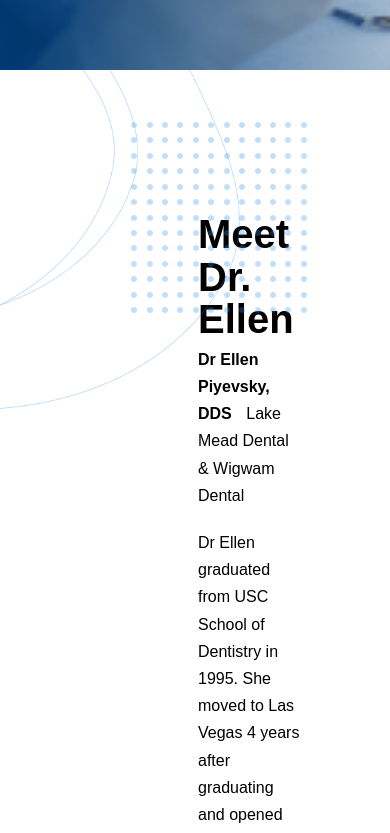
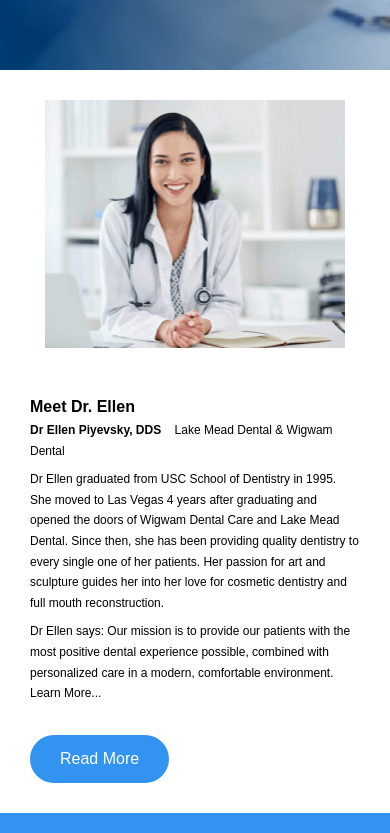
Before and after one commit to idenispankov/lake_mead_dental_next_js, a Next.js app: page / in a window 390 px wide. Shown: the part 715-1548 px from the top of the page. Built offline with nearby package versions, Linux system fonts and the light colour scheme.

Commit message:
home page doctor section fully responsive

```diff
--- a/components/HomeDoctor.js
+++ b/components/HomeDoctor.js
@@ -1,21 +1,13 @@
 import homeDoctorStyles from '../styles/HomeDoctor.module.css';
-import Image from 'next/image';
 import Link from 'next/link';
-import roundlInesImage from '../public/images/round_lines_doctor.svg';
-import dotsImage from '../public/images/dots_doctor.svg';
-import doctorEllenImage from '../public/images/doctor_ellen.jpg';
 
 export default function HomeDoctor() {
   return (
     <section className={homeDoctorStyles.section}>
-      <div className={homeDoctorStyles.lines__image}>
-        <Image src={roundlInesImage} alt='round blue lines for background' />
-      </div>
-      <div className={homeDoctorStyles.dotes__image}>
-        <Image src={dotsImage} alt='round blue lines for background' />
-      </div>
+      <div className={homeDoctorStyles.lines__image}></div>
+      <div className={homeDoctorStyles.dotes__image}></div>
       <div className={homeDoctorStyles.container}>
-        <Image src={doctorEllenImage} alt='Doctor Ellen' />
+        <div className={homeDoctorStyles.doctor__image}></div>
         <div className={homeDoctorStyles.text__container}>
           <h2 className={homeDoctorStyles.heading}>Meet Dr. Ellen</h2>
           <p className={homeDoctorStyles.text}>
--- a/styles/HomeDoctor.module.css
+++ b/styles/HomeDoctor.module.css
@@ -1,28 +1,42 @@
 .section {
   padding: 125px 160px;
   /* border: 1px solid red; */
-  min-height: 754px;
+  /* min-height: 754px; */
   position: relative;
 }
 
 .lines__image {
+  background: url('../public/images/round_lines_doctor.svg');
+  width: 816px;
+  height: 712px;
   position: absolute;
   top: 0;
   left: 0;
+  z-index: -1;
 }
 
 .dotes__image {
+  background: url('../public/images/dots_doctor.svg');
+  width: 176px;
+  height: 191px;
   position: absolute;
   top: 52px;
   left: 131px;
+  z-index: -1;
 }
 
 .container {
   display: flex;
 }
 
+.doctor__image {
+  background: url('../public//images/doctor_ellen.jpg') no-repeat center
+    center/cover;
+  min-width: 652px;
+  height: 483px;
+}
+
 .text__container {
-  max-width: 551px;
   margin-left: 38px;
   margin-top: 18px;
 }
@@ -63,3 +77,111 @@
 .button:hover {
   background-color: #02509e;
 }
+
+@media screen and (max-width: 1470px) {
+  .section {
+    padding: 75px 60px;
+  }
+  .dotes__image {
+    top: 35px;
+    left: 20px;
+  }
+}
+
+@media screen and (max-width: 1280px) {
+  .doctor__image {
+    background: url('../public/images/doctor_ellen_1280.jpg') no-repeat center
+      center/cover;
+    min-width: 439px;
+    height: 386px;
+  }
+
+  .text__container {
+    margin-top: 0;
+  }
+  .heading {
+    font-size: 30px;
+    line-height: 31.95px;
+    margin-bottom: 13px;
+  }
+  .text__span {
+    font-size: 14px;
+    line-height: 23.8px;
+  }
+  .text {
+    font-size: 14px;
+    line-height: 23.8px;
+    margin-bottom: 13px;
+  }
+}
+
+@media screen and (max-width: 1010px) {
+  .heading {
+    font-size: 24px;
+    line-height: 25px;
+    margin-bottom: 5px;
+  }
+  .text__span {
+    font-size: 14px;
+    line-height: 24px;
+  }
+  .text {
+    font-size: 14px;
+    line-height: 24px;
+    margin-bottom: 8px;
+  }
+  .section {
+    padding: 60px 30px;
+  }
+  .lines__image {
+    display: none;
+  }
+  .dotes__image {
+    display: none;
+  }
+  .text__container {
+    margin: 0;
+  }
+}
+
+@media screen and (max-width: 950px) {
+  .section {
+    padding: 60px;
+  }
+  .container {
+    flex-direction: column;
+    align-items: center;
+  }
+  .doctor__image {
+    background: url('../public/images/doctor_ellen_mobile.png') no-repeat center
+      center/cover;
+    max-width: 351px;
+    min-height: 248px;
+    margin-bottom: 50px;
+  }
+}
+
+@media screen and (max-width: 650px) {
+  .section {
+    padding: 30px;
+  }
+  .text__container {
+    max-width: 480px;
+  }
+  .heading {
+    font-size: 16px;
+    line-height: 17px;
+  }
+  .text__span {
+    font-size: 12px;
+    line-height: 13.6px;
+  }
+  .text {
+    font-size: 12px;
+    line-height: 20.6px;
+  }
+  .doctor__image {
+    min-width: 300px;
+    max-height: 200px;
+  }
+}
```
Also changed, not shown: public/images/doctor_ellen_1280.jpg (added), public/images/doctor_ellen_mobile.png (added).
